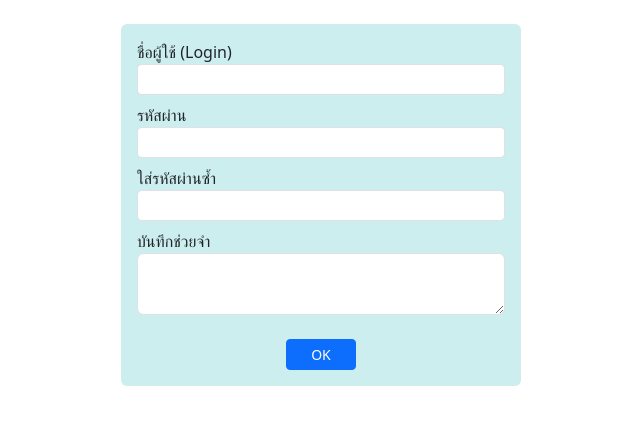
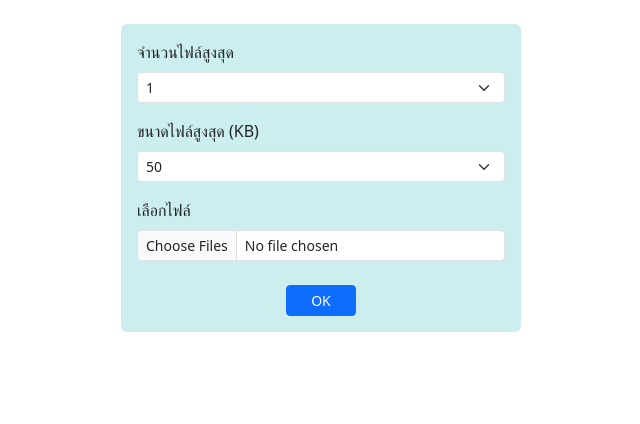
Before and after one commit to Peerapong9947/app1, a React (Create React App) app: page / in a window 1280 px wide. Shown: the top 424 px of the page, without its empty margins (319-959 px from the left). Built offline with nearby package versions, Linux system fonts and the light colour scheme.

Commit message:
SelectFile

```diff
--- a/src/App.js
+++ b/src/App.js
@@ -1,6 +1,6 @@
-import React from 'react'
-import FormText from './form-text'
+import React from 'react';
+import FormSelectFile from './form-select-file';
 
 export default function App() {
-  return <FormText/>
+  return <FormSelectFile />;
 }
--- /dev/null
+++ b/src/form-select-file.js
@@ -0,0 +1,65 @@
+import React from 'react';
+
+export default function FormSelectFile() {
+    const inputFile = React.useRef();
+    const selectMaxNumFiles = React.useRef();
+    const selectMaxSize = React.useRef();
+
+    let maxNumfiles = [1, 2, 3, 4, 5];
+    let maxSize = [50, 100, 200, 500, 1000];
+
+    const onClickButton = () => {
+        let maxNumFiles = selectMaxNumFiles.current.value;
+        let maxSize = selectMaxSize.current.value;
+
+        if (inputFile.current.files.length > maxNumFiles) {
+            alert(`เลือกได้ไม่เกิน ${maxNumFiles} ไฟล์`);
+            return;
+        }
+
+        for (let f of inputFile.current.files) {
+            if (f.size > maxSize * 1000) {
+                alert(`ขนาดของแต่ละไฟล์ต้องไม่เกิน ${maxSize} KB`);
+                return;
+            }
+        }
+        alert('Files OK');
+    }
+
+    return (
+        <div className="mt-4 mx-auto p-3 rounded" style={{ width: '400px', background:'#cee'}}>
+            <form>
+                <div className="form-group mb-3">
+                    <label htmlFor="maxNumFiles" className="form-label">จำนวนไฟล์สูงสุด</label>
+                    <select id="maxNumFiles" className="form-select form-select-sm" ref={selectMaxNumFiles}>
+                        {
+                            maxNumfiles.map(i => {
+                                return <option value={i} key={i}>{i}</option>
+                            })
+                        }
+                    </select>
+                </div>
+                <div className="form-group mb-3">
+                    <label htmlFor="maxFileSize" className="form-label">ขนาดไฟล์สูงสุด (KB)</label>
+                    <select id="maxFileSize" className="form-select form-select-sm" ref={selectMaxSize}>
+                        {
+                            maxSize.map(i => {
+                                return <option value={i} key={i}>{i}</option>
+                            })
+                        }
+                    </select>
+                </div>
+                <div className="form-group mb-3">
+                    <label htmlFor="file" className="form-label">เลือกไฟล์</label>
+                    <input type="file" id="file" accept="image/*, video/*"
+                        className="form-control form-control-sm" ref={inputFile} multiple/>
+                </div>
+                <div className="text-center mt-4">
+                    <button type="button" className="btn btn-sm btn-primary px-4"
+                        onClick={onClickButton}>OK
+                    </button>
+                </div>
+            </form>
+        </div>
+    );
+}
```
